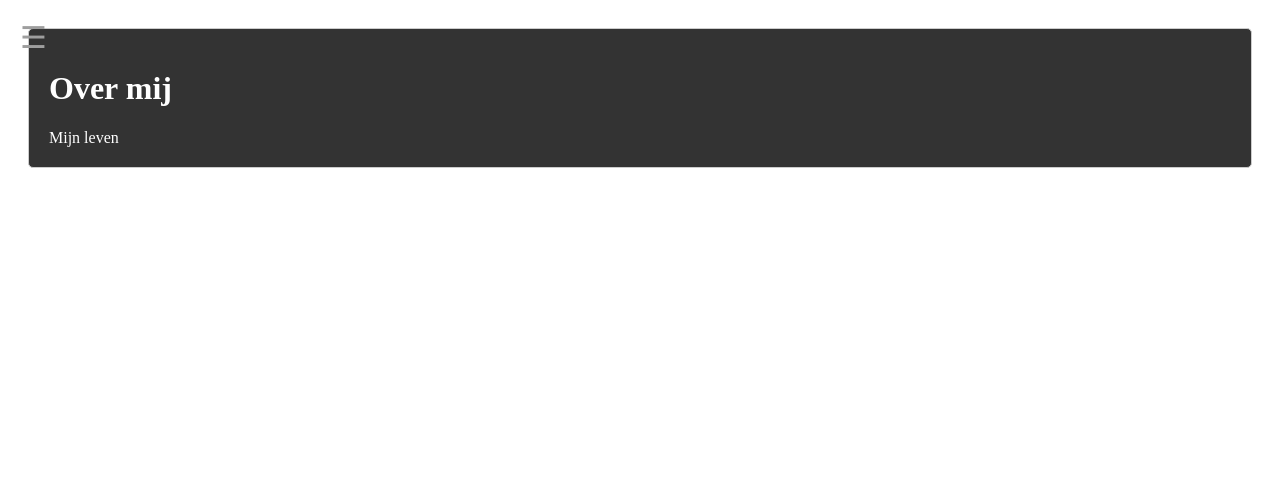
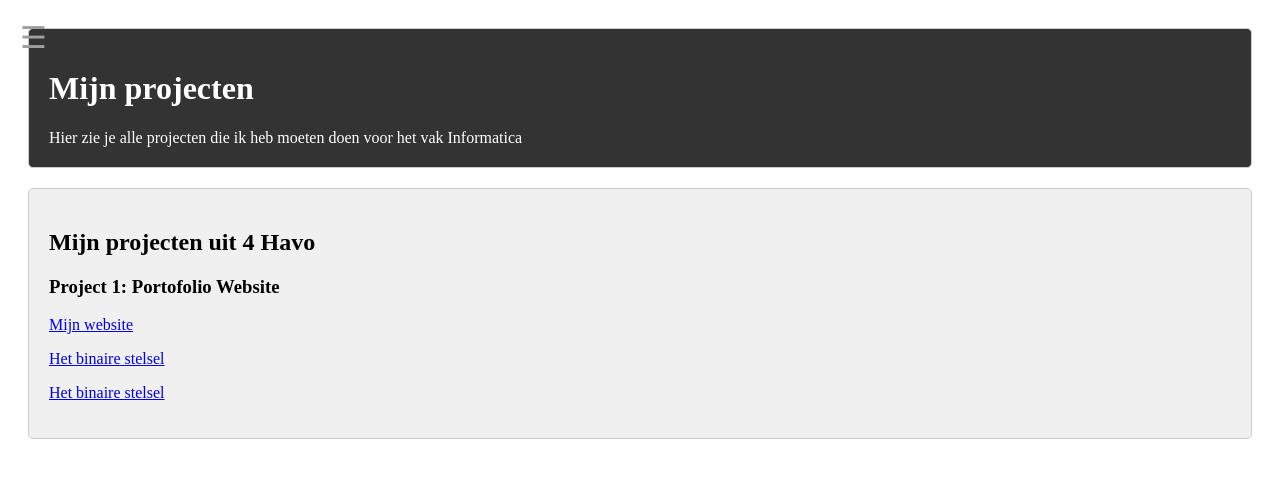
Before and after one commit to SimoxSimox01/SimoxSimox01.github.io, a plain HTML site: page MijnProjecten.html in a window 1280 px wide. Drawn offline with Linux system fonts and the light colour scheme.

Commit message:
new changes

```diff
--- a/MijnProjecten.html
+++ b/MijnProjecten.html
@@ -1,5 +1,3 @@
-
-
 <!DOCTYPE html>
 <html lang="en">
 <head>
@@ -58,8 +56,26 @@
             border: 1px solid #ccc;
             border-radius: 5px;
         }
+
+         /* Container2 styles */
+        .headcontainer2 {
+        	background-color: #f0f0f0;
+            padding: 20px;
+            margin-bottom: 20px;
+            border: 1px solid #ccc;
+            border-radius: 5px;
+        }
+
         .container {
             background-color: #ffffff;
+            padding: 20px;
+            margin-bottom: 20px;
+            border: 1px solid #ccc;
+            border-radius: 5px;
+        }
+
+        .container2 {
+            background-color: #f0f0f0;
             padding: 20px;
             margin-bottom: 20px;
             border: 1px solid #ccc;
@@ -80,11 +96,20 @@
     <div class="content">
 
         <div class="headcontainer">
-            <h1>Over mij</h1>
-            <a>Mijn leven</a>
+            <h1>Mijn projecten</h1>
+            <a>Hier zie je alle projecten die ik heb moeten doen voor het vak Informatica</a>
+        </div>
+
+        <div class="headcontainer2">
+            <h2>Mijn projecten uit 4 Havo</h2>
+            <h3>Project 1: Portofolio Website</h3>
+            <p><a href="index.html">Mijn website</a></p>
+            <p><a href="index.html">Het binaire stelsel</a></p>
+            <p><a href="index.html">Het binaire stelsel</a></p>
         </div>
 
     </div>
+
 
     <script>
         const sidebar = document.getElementById("sidebar");
```
Also changed, not shown: index.html (+13 -2 lines).
